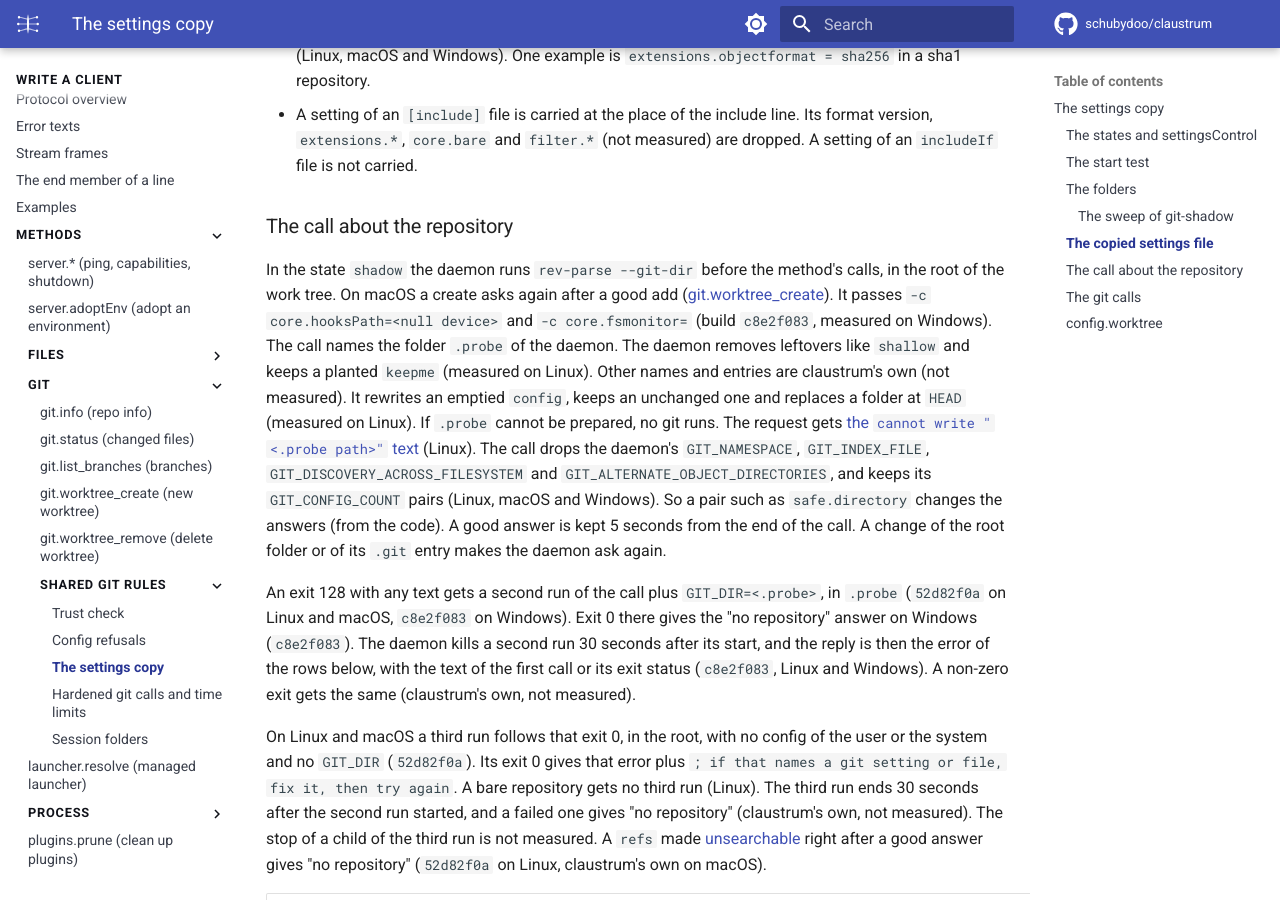
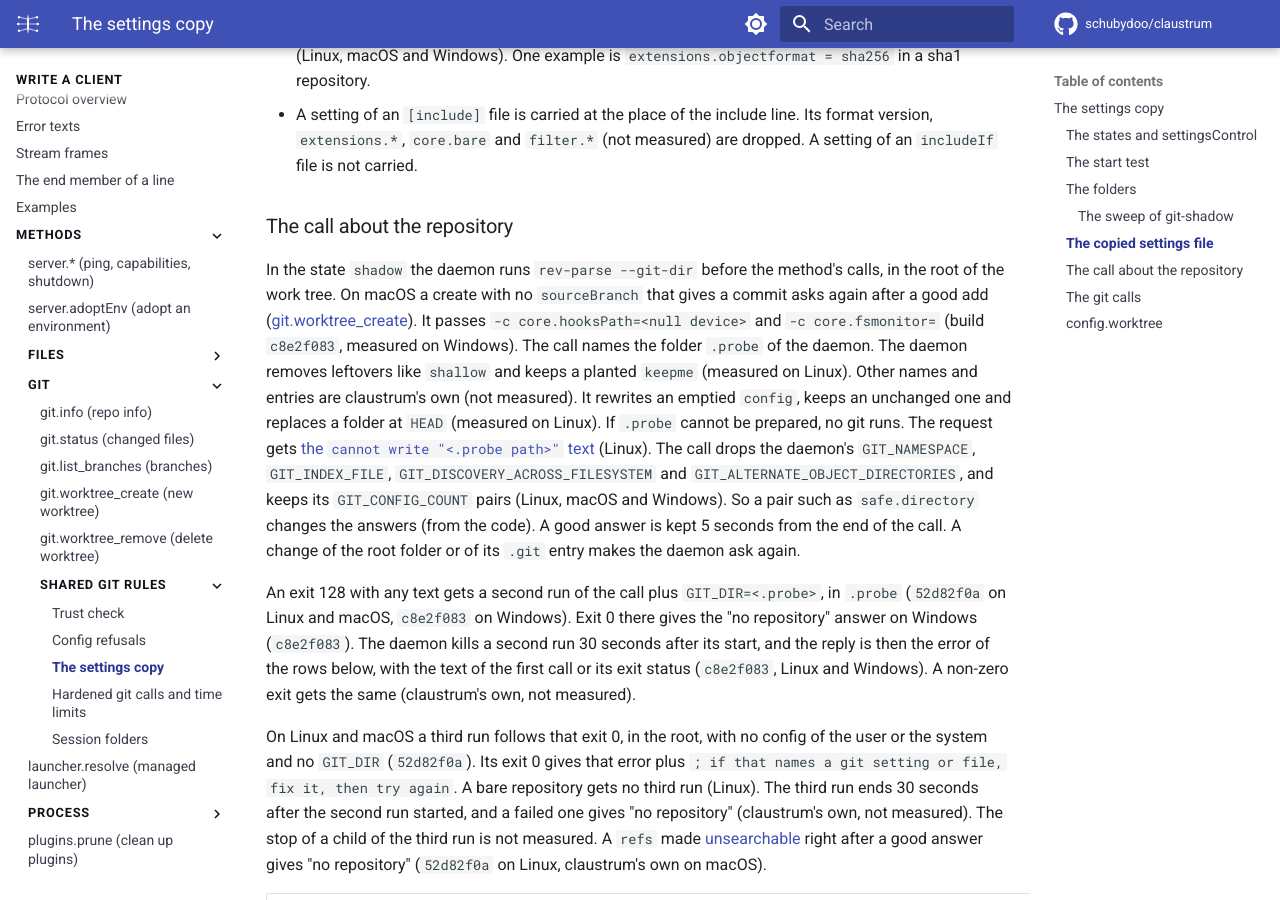
Before and after one commit to schubydoo/claustrum, an MkDocs documentation site: the page built from docs/protocol/git-rules-settings-copy.md, in a window 1280 px wide and 900 px high, scrolled down 6938 px. Built offline with MkDocs 1.6.1 and Material for MkDocs 9.7.7, drawn with Linux system fonts in a browser that asks for light colours; comment, search, counter and statistics services are not loaded.

Commit message:
docs(git): mark the sourceBranch case of the macOS call after the add as own
A create whose sourceBranch gives a commit makes no call after the add. No
row shows that case, so both pages mark it as claustrum's own, and the
settings-copy link now points at the add and checkout failures.

Co-Authored-By: Claude Opus 5.5 <noreply@anthropic.com>

```diff
--- a/docs/protocol/git-rules-settings-copy.md
+++ b/docs/protocol/git-rules-settings-copy.md
@@ -234,7 +234,7 @@ blocks of rewritten URLs. The file ends with
 ### The call about the repository
 
 In the state `shadow` the daemon runs `rev-parse --git-dir` before the method's
-calls, in the root of the work tree. On macOS a create asks again after a good add ([git.worktree_create](git-worktree-create.md#error-texts)). It passes `-c core.hooksPath=<null device>`
+calls, in the root of the work tree. On macOS a create with no `sourceBranch` that gives a commit asks again after a good add ([git.worktree_create](git-worktree-create.md#add-and-checkout-failures)). It passes `-c core.hooksPath=<null device>`
 and `-c core.fsmonitor=` (build `c8e2f083`, measured on Windows). The call names
 the folder `.probe` of the daemon. The daemon removes leftovers like
 `shallow` and keeps a planted `keepme` (measured on Linux). Other names and
```
Also changed, not shown: docs/protocol/git-worktree-create.md (+1 -1 lines), 1 other file.
